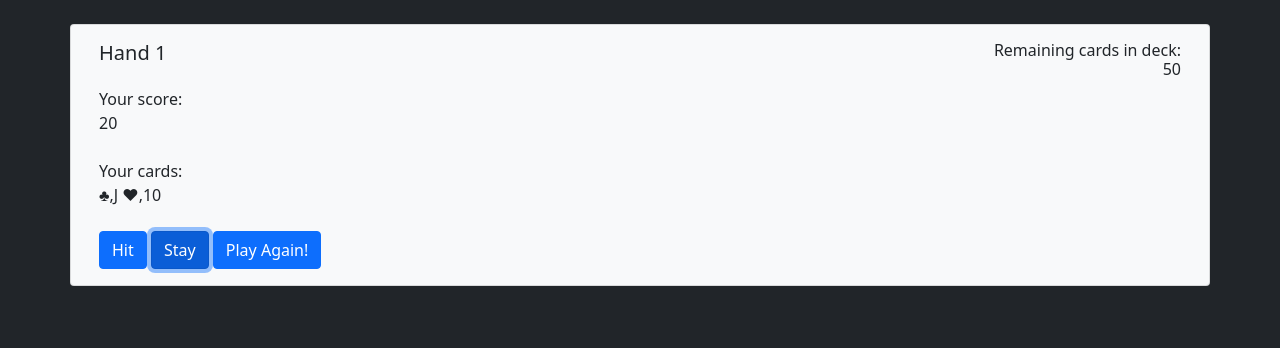
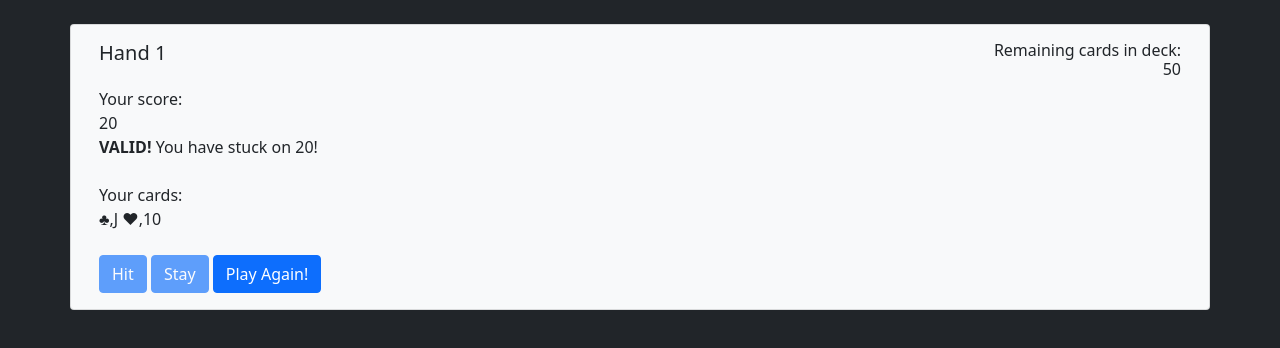
Before and after one commit to jordankeiller/Blackjack, a plain HTML site: page index.html in a window 1280 px wide. Both pictures are taken after a click on the button "Stay". Drawn offline with nearby package versions, Linux system fonts and the light colour scheme.

Commit message:
Added HTML for initialising and updating game state
HTML to initialise the game, update it when "Hit" button selected and then update when "Stay" button selected.

```diff
--- a/Game.js
+++ b/Game.js
@@ -8,6 +8,7 @@ class Game {
   }
 
   initialise() {
+    document.getElementById("restart-button").style.visibility = "hidden";
     let newDeck = this.Deck.newDeck();
     for (let i = 0; i < 2; i++) {
       this.drawCard(newDeck);
@@ -18,10 +19,29 @@ class Game {
     let card = this.Deck.pullCard(deck);
     this.Player.addPlayerCards(card);
     this.Player.addPlayerScore(this.Player.getPlayerCardValue(card[1]));
-    this.updateGame();
+    this.updateGame(0);
   }
 
-  updateGame() {
+  changeButtonState() {
+    document.getElementById("hit-button").disabled = true;
+    document.getElementById("stay-button").disabled = true;
+    document.getElementById("restart-button").style.visibility = "visible";
+  }
+
+  stay() {
+      console.log("test")
+    this.updateGame(1);
+  }
+
+  updateGame(finished) {
+    if (finished) {
+      this.changeButtonState();
+      document.getElementById("result").innerHTML =
+        "<b>VALID!</b> You have stuck on " + this.Player.getPlayerScore() + "!";
+    } else if (this.Player.getPlayerScore() > 21) {
+      this.changeButtonState();
+      document.getElementById("result").innerHTML = "<b>BUST!</b> You lose!";
+    }
       document.getElementById("cardDeckTotal").innerHTML =
         this.Deck.getCardDeckLength();
       document.getElementById("playerScore").innerHTML =
@@ -29,10 +49,11 @@ class Game {
       document.getElementById("playerCards").innerHTML =
         this.Player.getPlayerCards().join(" ");
       console.log("game updated!");
+
   }
 }
 
-let newGame = new Game();
-newGame.initialise();
+
+
 
 export default Game;
--- a/index.html
+++ b/index.html
@@ -8,7 +8,7 @@
     />
   </head>
   <body class="container bg-dark" onload="">
-<br />
+    <br />
 
     <div id="row" class="row">
       <div class="card col bg-light">
@@ -53,7 +53,21 @@
           </button>
         </div>
       </div>
+    </div>
+
     <br />
-    <script type="module" src="./Game.js"></script>
+
+    <script type="module">
+      import Game from "./Game.js";
+
+      let game = new Game();
+      game.initialise();
+      window.stay = function () {
+        game.stay();
+      };
+      window.hit = function () {
+        game.drawCard(game.Deck.cardDeck);
+      };
+    </script>
   </body>
 </html>
```
Lines whose indentation alone changed are shown as unchanged.
